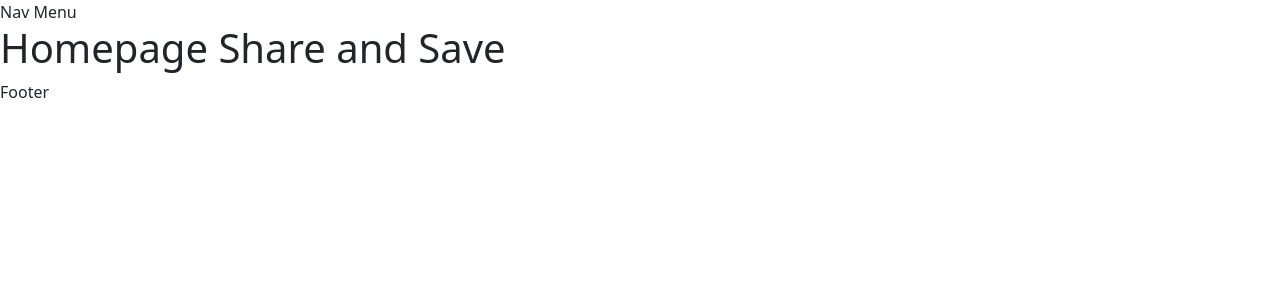
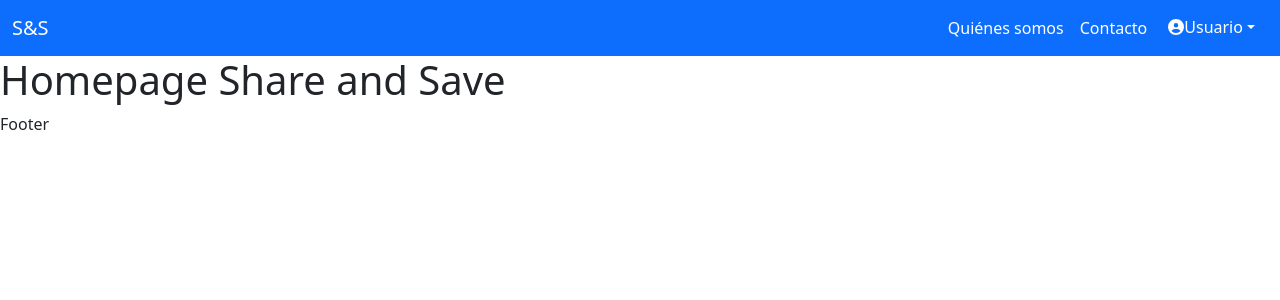
Before and after one commit to cebalc/share-and-save, a React (Create React App) app in the folder client/: page / in a window 1280 px wide. Shown: the top 300 px of the page. Built offline with nearby package versions, Linux system fonts and the light colour scheme.

Commit message:
Creado menú de navegación

```diff
--- a/client/src/components/NavMenu.tsx
+++ b/client/src/components/NavMenu.tsx
@@ -1,4 +1,12 @@
 import React from "react";
+import Navbar from "react-bootstrap/Navbar";
+import Container from "react-bootstrap/Container";
+import Nav from "react-bootstrap/Nav";
+import { LinkContainer } from "react-router-bootstrap";
+import Dropdown from "react-bootstrap/Dropdown";
+import DropdownToggle from "react-bootstrap/DropdownToggle";
+import { FontAwesomeIcon } from '@fortawesome/react-fontawesome';
+import { faCircleUser } from "@fortawesome/free-solid-svg-icons";
 
 interface NavMenuProps {
 }
@@ -16,7 +24,38 @@ class NavMenu extends React.Component<NavMenuProps, NavMenuState> {
 
     public render(): React.ReactNode {
         return (
-            <div>Nav Menu</div>
+            <Navbar bg="primary" expand="md" variant="dark">
+                <Container fluid>
+                    <LinkContainer to="/">
+                        <Navbar.Brand title="Home">S&S</Navbar.Brand>
+                    </LinkContainer>
+                    <Navbar.Toggle aria-controls="mainmenu" />
+                    <Navbar.Collapse id="mainmenu">
+                        <Nav className="ms-auto">
+                            <LinkContainer to="/">
+                                <Nav.Link>Quiénes somos</Nav.Link>
+                            </LinkContainer>
+                            <LinkContainer to="/">
+                                <Nav.Link>Contacto</Nav.Link>
+                            </LinkContainer>
+                            <Dropdown align="end">
+                                <DropdownToggle>
+                                    <FontAwesomeIcon icon={faCircleUser} />
+                                    Usuario
+                                </DropdownToggle>
+                                <Dropdown.Menu className="bg-primary">
+                                    <LinkContainer to="/">
+                                        <Dropdown.Item>Iniciar sesión</Dropdown.Item>
+                                    </LinkContainer>
+                                    <LinkContainer to="/">
+                                        <Dropdown.Item>Registro</Dropdown.Item>
+                                    </LinkContainer>
+                                </Dropdown.Menu>
+                            </Dropdown>
+                        </Nav>
+                    </Navbar.Collapse>
+                </Container>
+            </Navbar>
         );
     }
 }
```
Also changed, not shown: client/package.json (+7 -0 lines), 2 other files (tests, documents, lock files or other folders).
